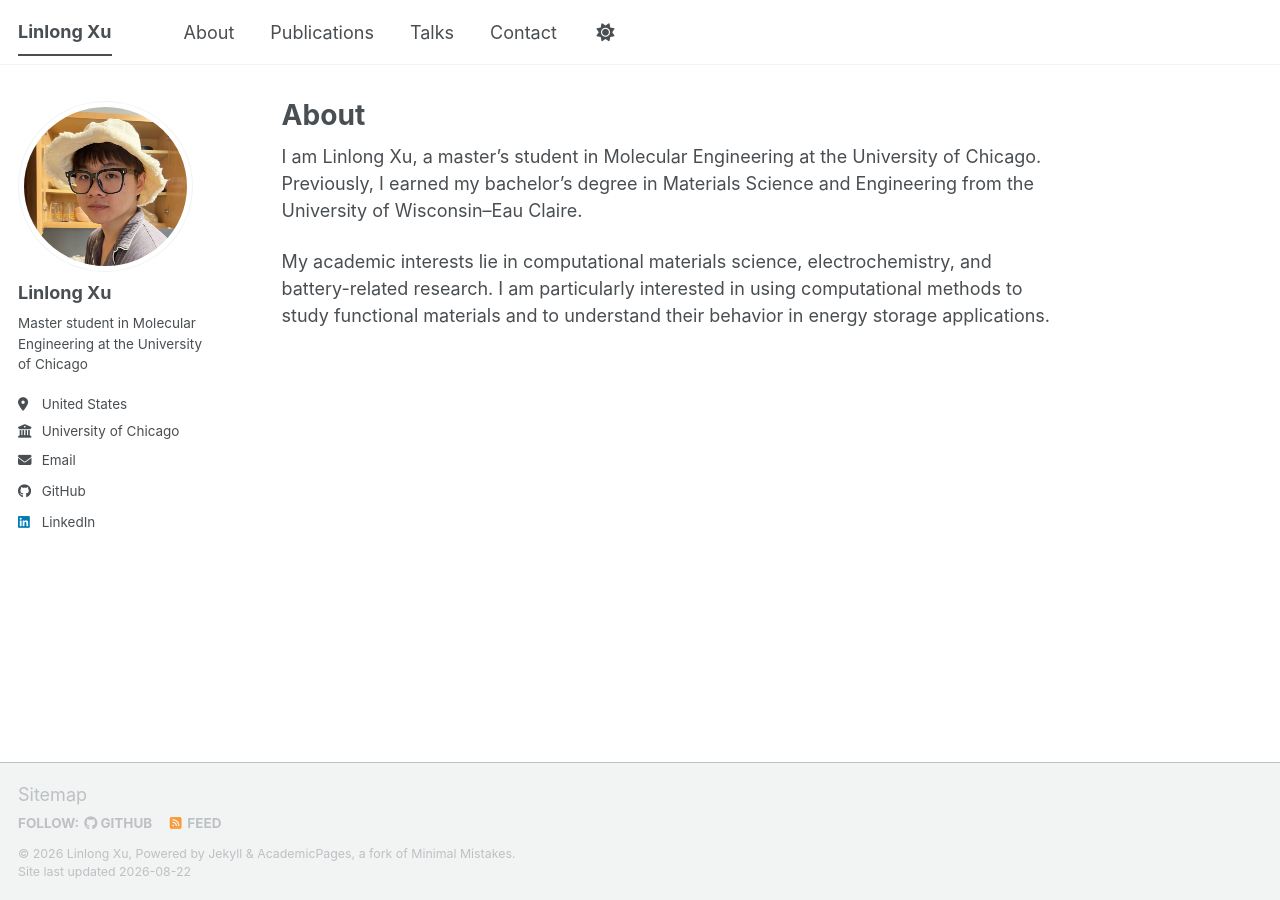
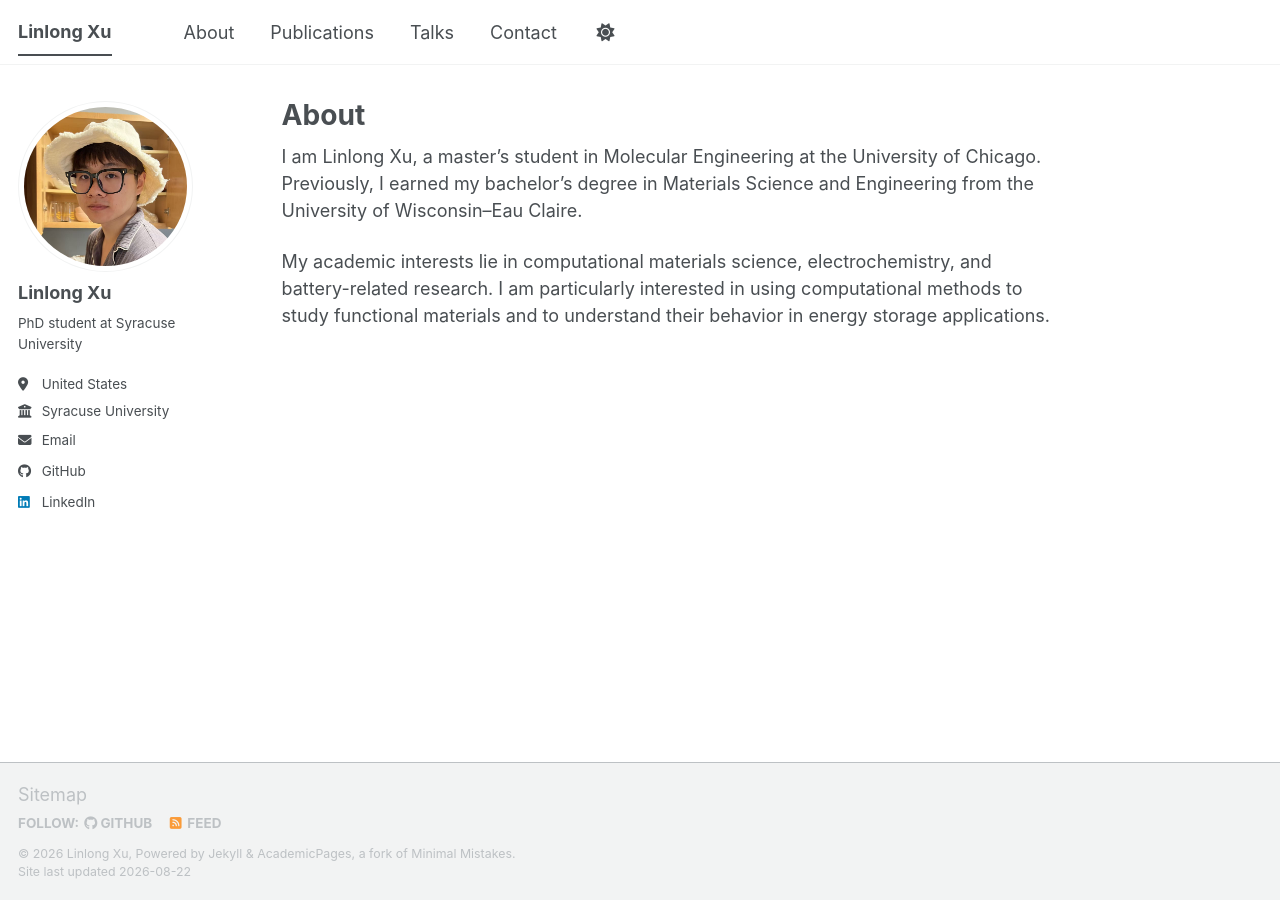
Before and after one commit to linlongxu/linlongxu.github.io, a Jekyll site: the page built from _pages/about.md, in a window 1280 px wide. Built offline with Jekyll 4.4.1, drawn with Linux system fonts in a browser that asks for light colours; a script bundle is joined from its source files by our own code; library files that are not in the unit come from our copies.

```diff
--- a/_config.yml
+++ b/_config.yml
@@ -12,10 +12,10 @@ author:
   # Biographic information
   avatar           : "profile.jpg"
   name             : "Linlong Xu"
-  bio              : "Master student in Molecular Engineering at the University of Chicago"
+  bio              : "PhD student at Syracuse University"
   location         : "United States"
-  employer         : "University of Chicago"
-  email            : "simpson1291442489@gmail.com"
+  employer         : "Syracuse University"
+  email            : "lxu166@syr.edu"
 
   # Academic websites
   academia         : # URL
```
